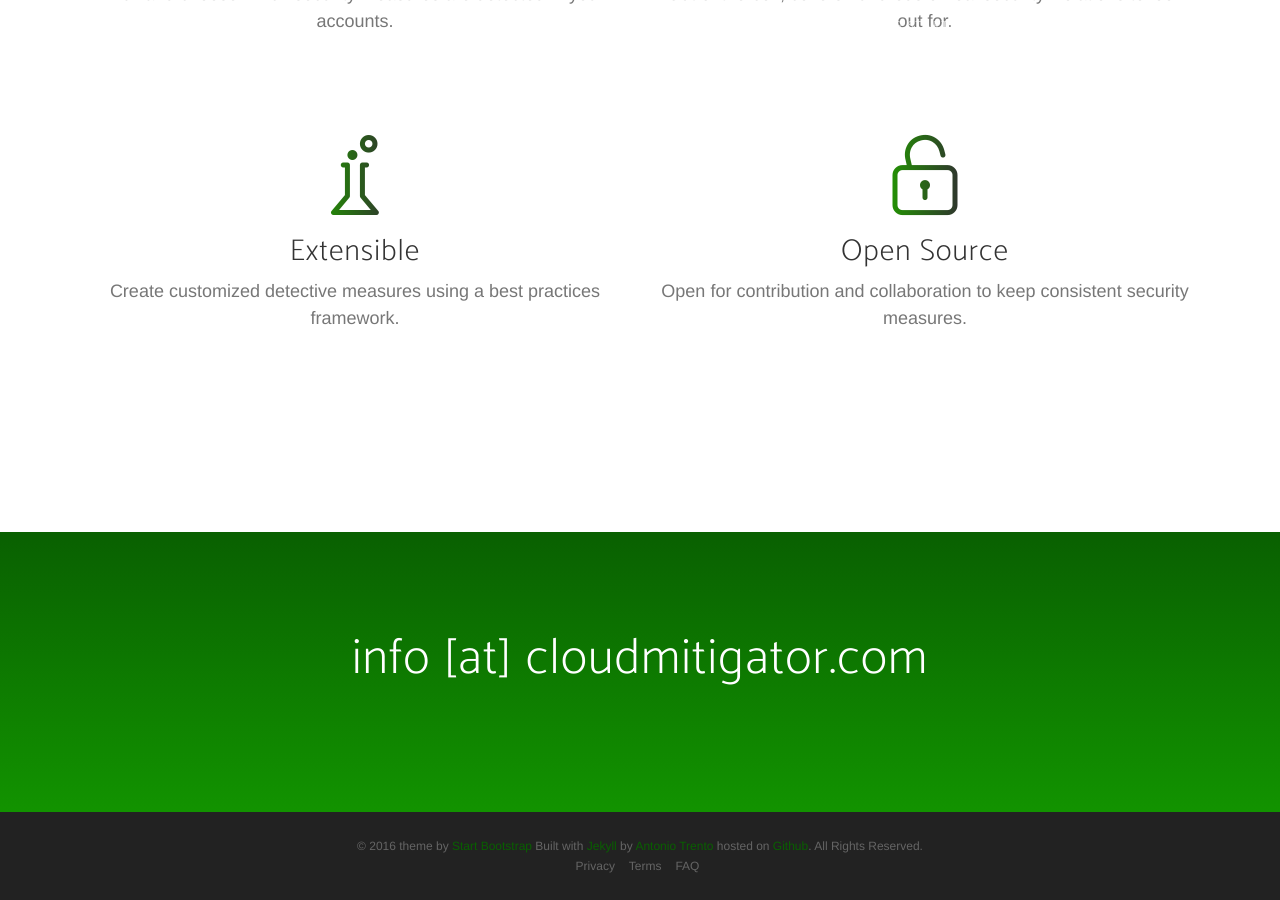
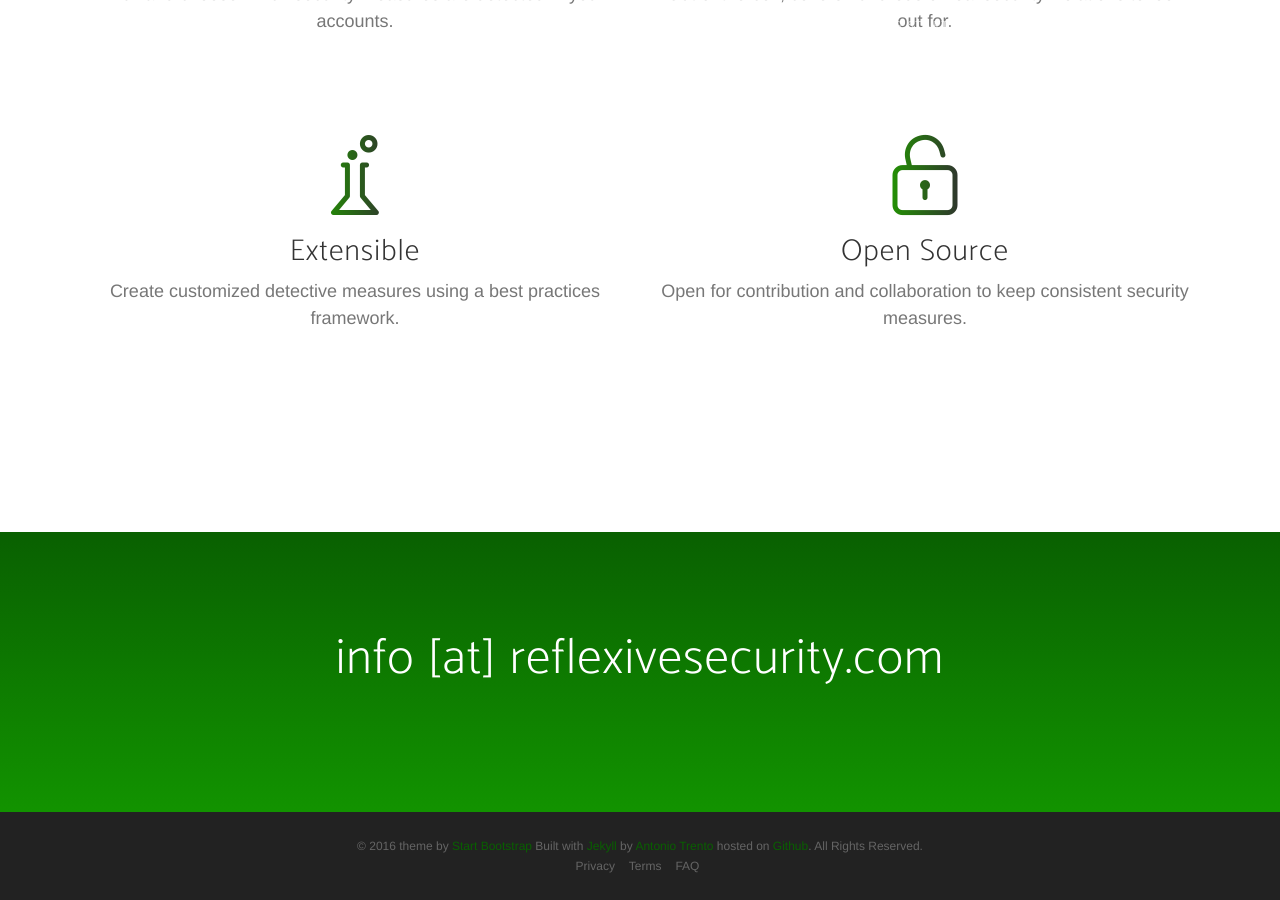
Before and after one commit to reflexivesecurity/reflex-www, a Jekyll site: the page built from index.html, in a window 1280 px wide and 900 px high, scrolled down 1939 px. Built offline with Jekyll 4.4.1, drawn with Linux system fonts in a browser that asks for light colours; some web fonts are replaced; the list of posts is cut into pages by our own code.

Commit message:
Remove reference to cloudmitigator

```diff
--- a/_config.yml
+++ b/_config.yml
@@ -1,19 +1,19 @@
 # Site settings
-title: CloudMitigator Reflex - Detect Events Across All Clouds
-email: info@cloudmitigator.com
+title: Reflex - Detect Events Across All Clouds
+email: info@reflexivesecurity.com
 description: Event driven cloud security that is accessible to all.
 
 baseurl: "" # the subpath of your site, e.g. /blog/ (If you use organization leave empty)
-url: "https://cloudmitigator.github.io" # the base hostname & protocol for your site
+url: "https://reflexivesecurity.github.io" # the base hostname & protocol for your site
 
 # Social networks usernames (many more available: flickr, dribbble, pinterest, instagram, tumblr, linkedin, etc.) see all icon at fontawesome.io
 social:
   - title: twitter
-    url: https://twitter.com/cloudmitigator
+    url: https://twitter.com/reflexivesecurity
   - title: facebook
-    url: https://facebook.com/cloudmitigator
+    url: https://facebook.com/reflexivesecurity
   - title: github
-    url: http://github.com/cloudmitigator
+    url: http://github.com/reflexivesecurity
 
 # Build settings
 markdown: kramdown
--- a/_includes/call-to-action.html
+++ b/_includes/call-to-action.html
@@ -5,7 +5,7 @@
               <h2 class="section-heading">Identify and address threats in your cloud.</h2>
               <p>Getting started with Reflex is easy, simply follow our documentation.</p>
                 <a href="http://tryreflex.com/" class="btn btn-outline btn-xl page-scroll">Reflex Docs</a>
-                <a href="https://github.com/cloudmitigator" class="btn btn-outline btn-xl page-scroll">Github</a>
+                <a href="https://github.com/reflexivesecurity" class="btn btn-outline btn-xl page-scroll">Github</a>
                 <div class="badges">
                 </div>
             </div>
--- a/_includes/contact.html
+++ b/_includes/contact.html
@@ -1,7 +1,7 @@
 
 <section id="contact" class="contact bg-primary">
     <div class="container">
-      <h2>info [at] cloudmitigator.com</h2>
+      <h2>info [at] reflexivesecurity.com</h2>
     </div>
 </section>
 <footer>
--- a/_includes/nav-blog.html
+++ b/_includes/nav-blog.html
@@ -5,7 +5,7 @@
             <button type="button" class="navbar-toggle collapsed" data-toggle="collapse" data-target="#bs-example-navbar-collapse-1">
                 <span class="sr-only">Toggle navigation</span> Menu <i class="fa fa-bars"></i>
             </button>
-            <a class="navbar-brand page-scroll" href="/">CloudMitigator</a>
+            <a class="navbar-brand page-scroll" href="/">ReflexiveSecurity</a>
         </div>
 
         <!-- Collect the nav links, forms, and other content for toggling -->
--- a/_includes/nav.html
+++ b/_includes/nav.html
@@ -5,7 +5,7 @@
             <button type="button" class="navbar-toggle collapsed" data-toggle="collapse" data-target="#bs-example-navbar-collapse-1">
                 <span class="sr-only">Toggle navigation</span> Menu <i class="fa fa-bars"></i>
             </button>
-            <a class="navbar-brand page-scroll" href="#page-top">CloudMitigator Reflex</a>
+            <a class="navbar-brand page-scroll" href="#page-top">Reflex</a>
         </div>
 
         <!-- Collect the nav links, forms, and other content for toggling -->
@@ -24,7 +24,7 @@
                     <a class="page-scroll" href="#contact">Contact</a>
                 </li>
                 <li>
-                    <a class="page-scroll" href="https://github.com/cloudmitigator">Github</a>
+                    <a class="page-scroll" href="https://github.com/reflexivesecurity">Github</a>
                 </li>
             </ul>
         </div>
```
